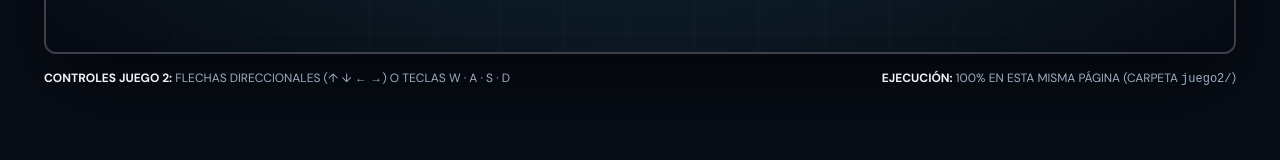
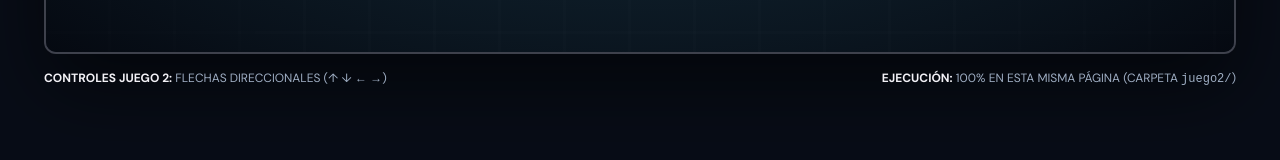
Before and after one commit to DarkStar303/ASTRO-RUN, a plain HTML site: page index.html in a window 1280 px wide. Shown: the part 6944-7104 px from the top of the page. Drawn offline with nearby package versions, Linux system fonts and the light colour scheme; a web font is replaced by a local one.

Commit message:
Update index.html

```diff
--- a/index.html
+++ b/index.html
@@ -307,7 +307,7 @@ a{color:inherit;text-decoration:none}button{font:inherit;cursor:pointer}img{max-
       </div>
     </div>
     <div class="game-meta">
-      <span><b>CONTROLES JUEGO 2:</b> FLECHAS DIRECCIONALES (↑ ↓ ← →) O TECLAS W · A · S · D</span>
+      <span><b>CONTROLES JUEGO 2:</b> FLECHAS DIRECCIONALES (↑ ↓ ← →)</span>
       <span><b>EJECUCIÓN:</b> 100% EN ESTA MISMA PÁGINA (CARPETA <code>juego2/</code>)</span>
     </div>
   </div>
```
